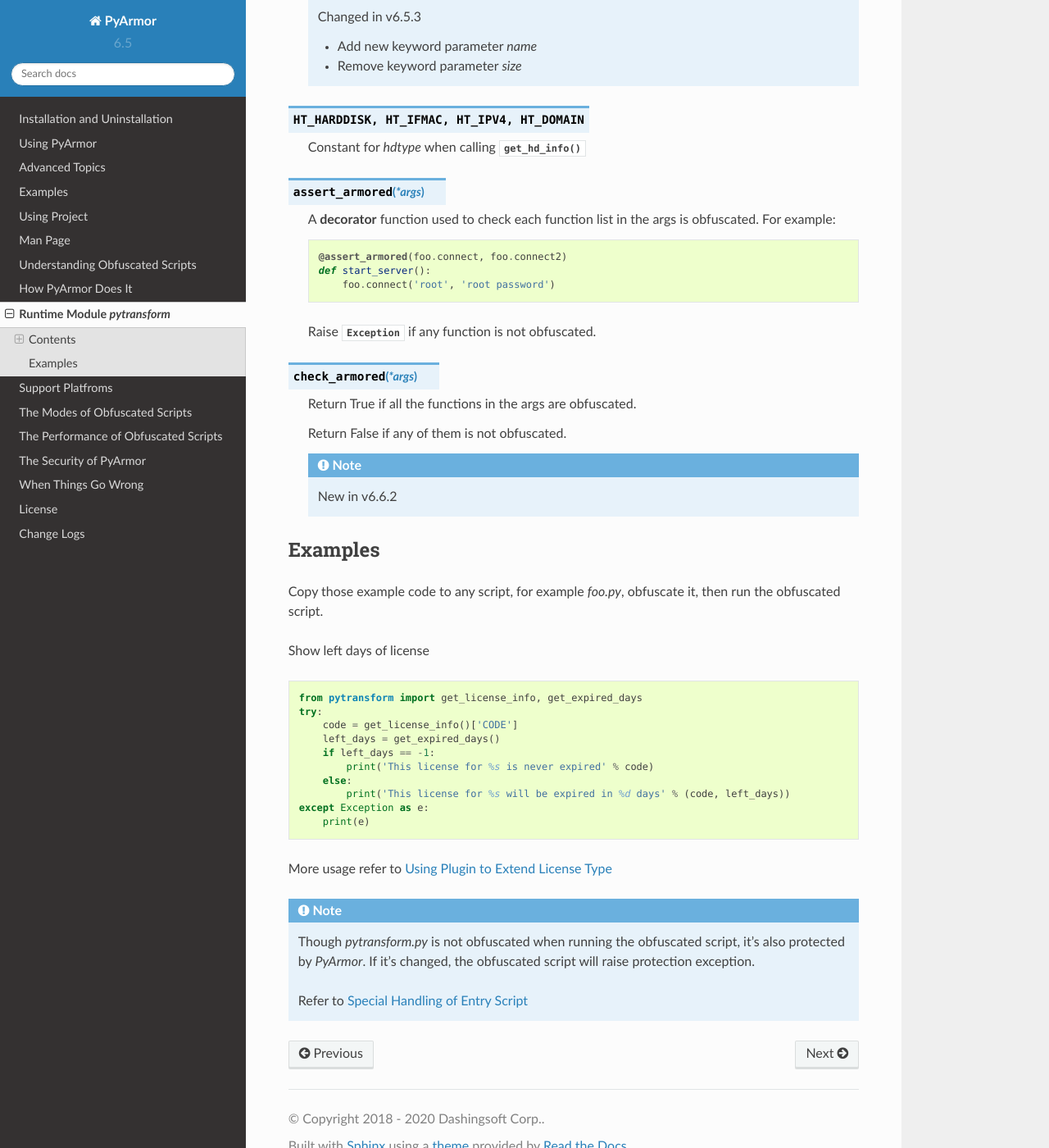
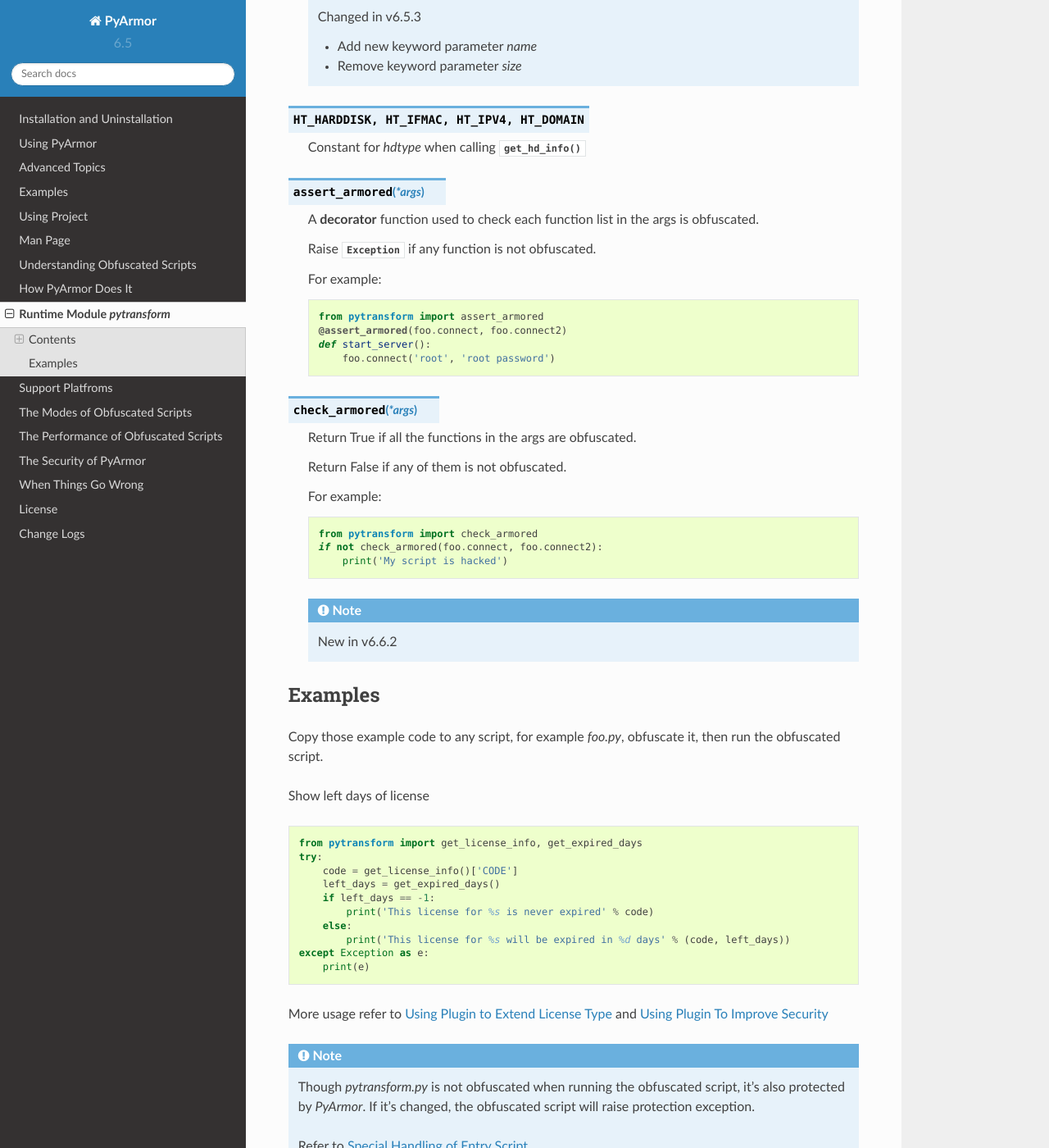
Before and after one commit to dashingsoft/pyarmor, a Sphinx documentation site: the page built from docs/pytransform.rst, in a window 1280 px wide and 1400 px high, scrolled down 2152 px. Shown: the whole window at 82% size. Built offline with Sphinx 7.4.7 and the Read the Docs theme 2.0.0, drawn with Linux system fonts in a browser that asks for light colours.

Commit message:
Refine usage of check_armored

```diff
--- a/docs/pytransform.rst
+++ b/docs/pytransform.rst
@@ -118,19 +118,28 @@
 .. function:: assert_armored(*args)
 
    A **decorator** function used to check each function list in the args is
-   obfuscated. For example::
-
-    @assert_armored(foo.connect, foo.connect2)
-    def start_server():
-        foo.connect('root', 'root password')
+   obfuscated.
 
    Raise :exc:`Exception` if any function is not obfuscated.
+
+   For example::
+
+     from pytransform import assert_armored
+     @assert_armored(foo.connect, foo.connect2)
+     def start_server():
+         foo.connect('root', 'root password')
 
 .. function:: check_armored(*args)
 
    Return True if all the functions in the args are obfuscated.
 
    Return False if any of them is not obfuscated.
+
+   For example::
+
+     from pytransform import check_armored
+     if not check_armored(foo.connect, foo.connect2):
+         print('My script is hacked')
 
    .. note:: New in v6.6.2
 
@@ -156,7 +165,8 @@
    except Exception as e:
        print(e)
 
-More usage refer to :ref:`Using Plugin to Extend License Type`
+More usage refer to :ref:`Using Plugin to Extend License Type` and
+:ref:`Using plugin to improve security`
 
 .. note::
 
```
Also changed, not shown: docs/advanced.rst (+16 -49 lines), docs/usage.rst (+8 -3 lines).
